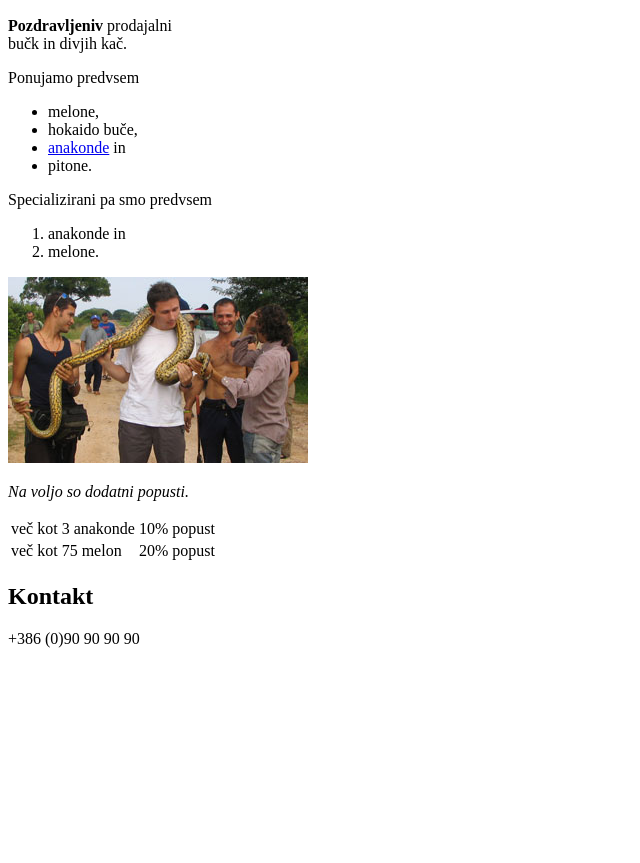
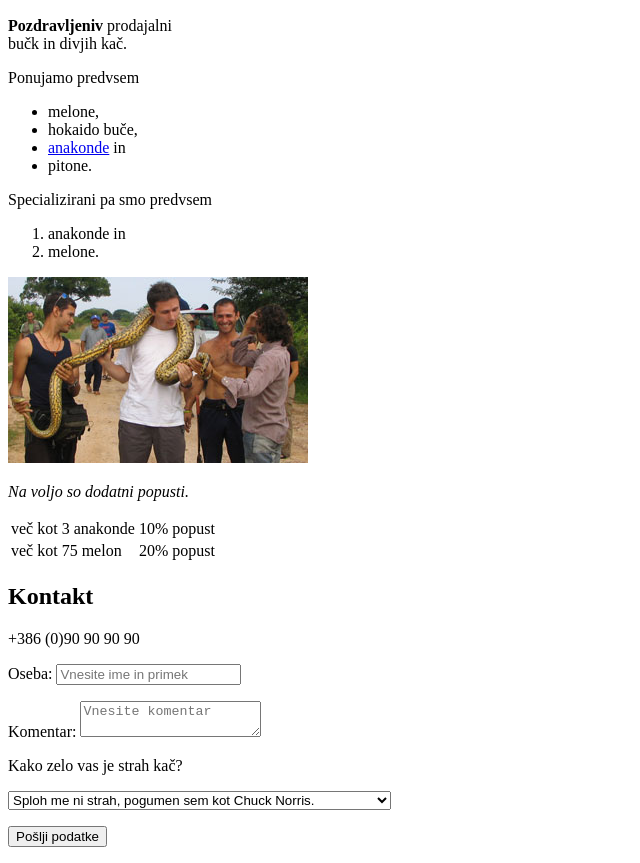
Before and after one commit to Speedytheprogramer/OIS-priprave, a plain HTML site: page index.html in a window 1280 px wide. Shown: the part 110-973 px from the top of the page, without its empty margins (0-640 px from the left). Before the commit the page ends 800 px from the top, so only its background shows below. Drawn offline with Linux system fonts and the light colour scheme.

Commit message:
FORM ADDED

```diff
--- a/index.html
+++ b/index.html
@@ -33,5 +33,16 @@
 </table>
 <h2>Kontakt</h2>
 <p>+386 (0)90 90 90 90</p>
+<form action="/posredujSporocilo" method="post">
+    <p>Oseba: <input type="text" name="oseba" placeholder="Vnesite ime in primek"></p>
+    <p>Komentar: <textarea name="komentar" rows="2" cols="20" placeholder="Vnesite komentar"></textarea> </p>
+    <p>Kako zelo vas je strah kač?</p>
+    <select name="strah">
+        <option value="-1">Sploh me ni strah, pogumen sem kot Chuck Norris.</option>
+        <option value="1">Malo se mi zašibijo kolena ob pogledu na kačo.</option>
+        <option value="2">Čisto zmrznem in prestrašeno gledam kači neposredno v oči.</option>
+    </select>
+    <p><input type="submit" value="Pošlji podatke"></p>
+</form>
 </body>
 </html>
```
